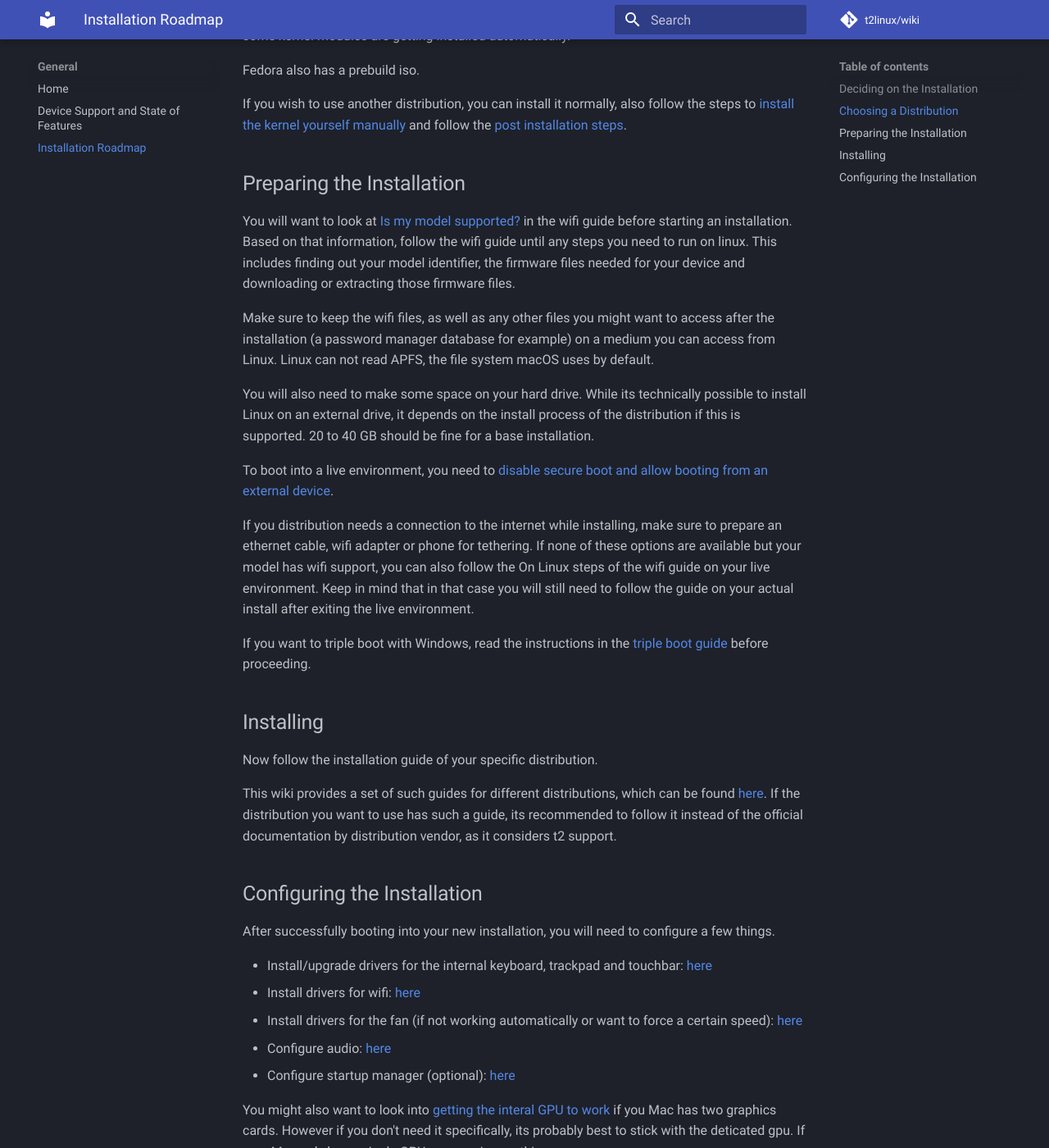
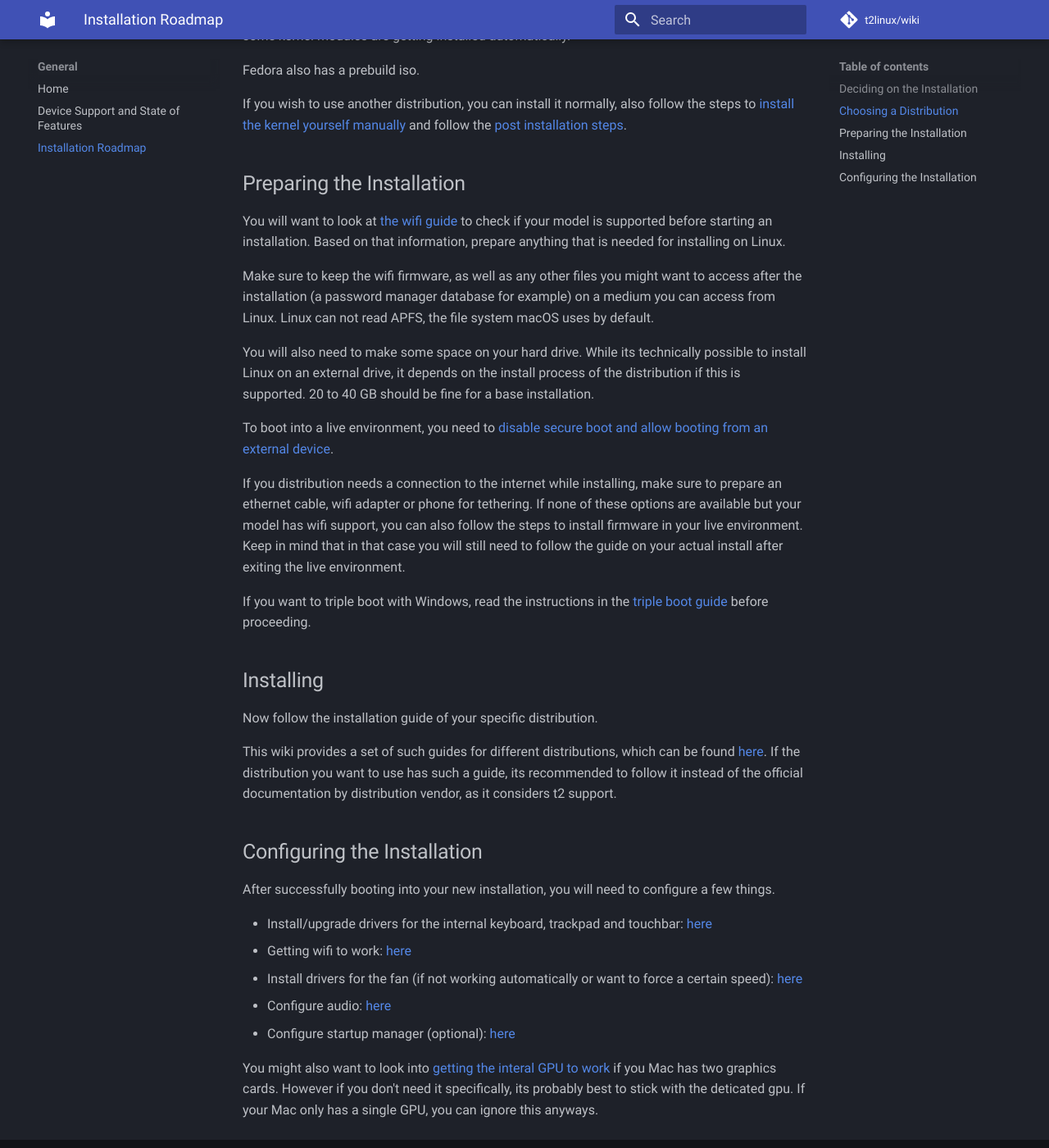
Before and after one commit to t2linux/wiki, an MkDocs documentation site: the page built from docs/roadmap.md, in a window 1280 px wide and 1400 px high, scrolled down 1151 px. Shown: the whole window at 82% size. Built offline with MkDocs 1.6.1 and Material for MkDocs 9.7.7, drawn with Linux system fonts in a browser that asks for light colours; comment, search, counter and statistics services are not loaded.

Commit message:
Everywhere: Update references to wifi guide

```diff
--- a/docs/roadmap.md
+++ b/docs/roadmap.md
@@ -39,19 +39,17 @@ If you wish to use another distribution, you can install it normally, also follo
 
 ## Preparing the Installation
 
-You will want to look at [Is my model supported?](https://wiki.t2linux.org/guides/wifi/#is-my-model-supported) in the wifi guide before starting an installation.
-Based on that information, follow the wifi guide until any steps you need to run on linux. This includes finding
-out your model identifier, the firmware files needed for your device and downloading or extracting those firmware files.
+You will want to look at [the wifi guide](https://wiki.t2linux.org/guides/wifi/) to check if your model is supported before starting an installation.
+Based on that information, prepare anything that is needed for installing on Linux.
 
-Make sure to keep the wifi files, as well as any other files you might want to access after the installation (a password manager database for example) on a medium you can access from Linux. Linux can not read APFS, the file system macOS uses by default.
+Make sure to keep the wifi firmware, as well as any other files you might want to access after the installation (a password manager database for example) on a medium you can access from Linux. Linux can not read APFS, the file system macOS uses by default.
 
 You will also need to make some space on your hard drive. While its technically possible to install Linux on an external drive, it depends on the install process of the distribution if this is supported. 20 to 40 GB should be fine for a base installation.
 
 To boot into a live environment, you need to [disable secure boot and allow booting from an external device](https://support.apple.com/en-us/HT208198).
 
 If you distribution needs a connection to the internet while installing, make sure to prepare an ethernet cable, wifi adapter or
-phone for tethering. If none of these options are available but your model has wifi support, you can also follow the On Linux steps of the wifi
-guide on your live environment. Keep in mind that in that case you will still need to follow the guide on your actual install after exiting
+phone for tethering. If none of these options are available but your model has wifi support, you can also follow the steps to install firmware in your live environment. Keep in mind that in that case you will still need to follow the guide on your actual install after exiting
 the live environment.
 
 If you want to triple boot with Windows, read the instructions in the [triple boot guide](https://wiki.t2linux.org/guides/windows/) before proceeding.
@@ -67,7 +65,7 @@ This wiki provides a set of such guides for different distributions, which can b
 After successfully booting into your new installation, you will need to configure a few things.
 
 - Install/upgrade drivers for the internal keyboard, trackpad and touchbar: [here](https://wiki.t2linux.org/guides/dkms/)
-- Install drivers for wifi: [here](https://wiki.t2linux.org/guides/wifi/#on-linux)
+- Getting wifi to work: [here](https://wiki.t2linux.org/guides/wifi)
 - Install drivers for the fan (if not working automatically or want to force a certain speed): [here](https://wiki.t2linux.org/guides/fan/)
 - Configure audio: [here](https://wiki.t2linux.org/guides/audio-config/)
 - Configure startup manager (optional): [here](https://wiki.t2linux.org/guides/startup-manager/)
```
Also changed, not shown: docs/distributions/arch/installation.md (+3 -3 lines).
